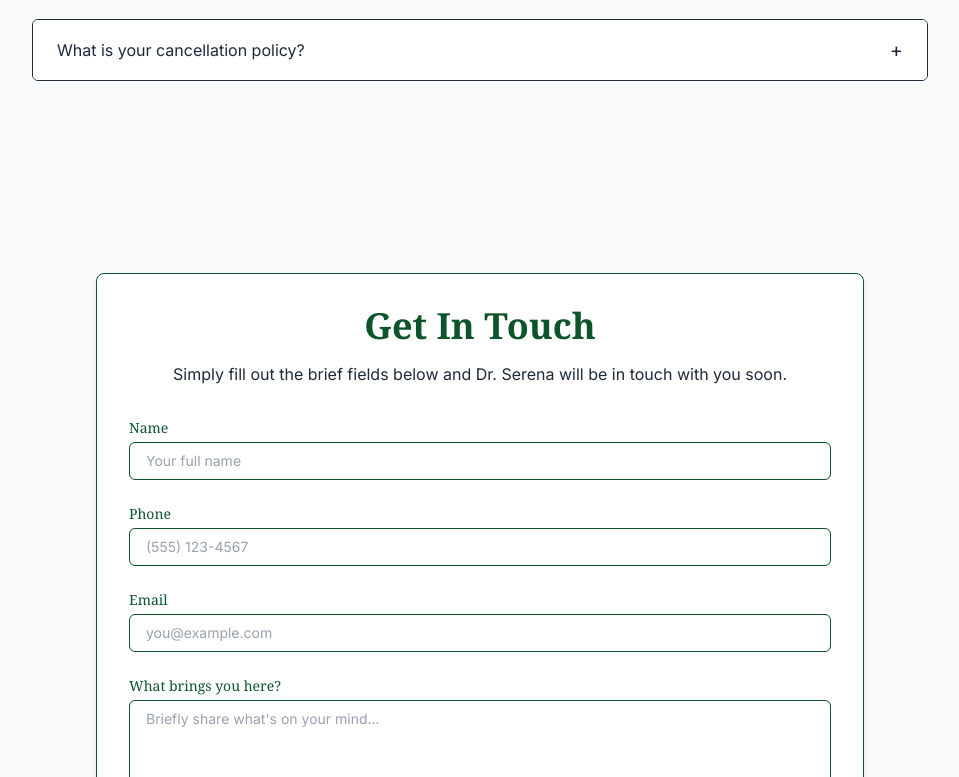
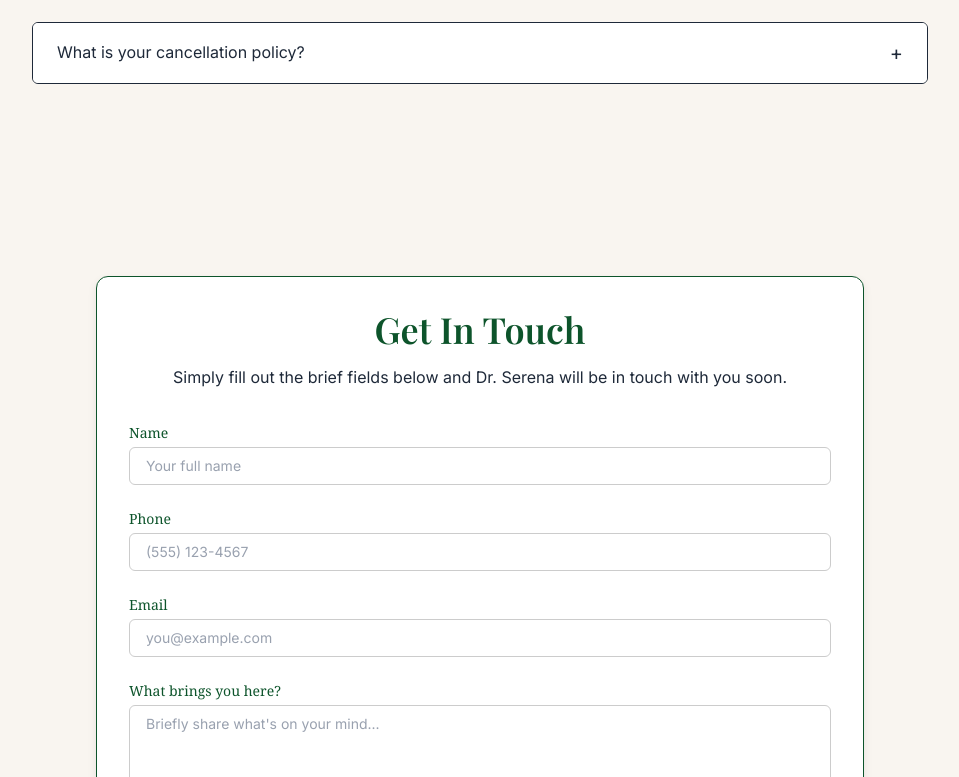
Before and after one commit to code-with-faraz/dr-serena-website, a Next.js app: page / in a window 1280 px wide. Shown: the part 2636-3413 px from the top of the page, without its empty margins (160-1119 px from the left). Built offline with nearby package versions, Linux system fonts and the light colour scheme.

Commit message:
Some styles added

```diff
--- a/src/app/globals.css
+++ b/src/app/globals.css
@@ -10,3 +10,35 @@ body {
 html {
   scroll-behavior: smooth;
 }
+
+body {
+  background-color: #f9f5f0; /* soft beige */
+  color: #2f2f2f; /* muted dark gray */
+  font-family: 'Inter', sans-serif;
+  line-height: 1.6;
+}
+
+/* Section backgrounds */
+section {
+  background-color: transparent; /* inherit soft beige */
+  padding: 6rem 1.5rem;
+}
+
+/* Headings */
+h1, h2, h3 {
+  font-family: 'Playfair Display', serif;
+}
+
+/* Input fields */
+input, textarea, select {
+  background-color: white;
+  border: 1px solid #ccc;
+  color: #333;
+}
+
+/* Optional soft shadow look */
+.shadow-md, .box {
+  box-shadow: 0 4px 10px rgba(0, 0, 0, 0.08);
+  border-radius: 0.75rem;
+  background-color: #fff;
+}
--- a/src/sections/ServicesSection.jsx
+++ b/src/sections/ServicesSection.jsx
@@ -24,7 +24,7 @@ export default function ServicesSection() {
     <section id="services" className="py-24 px-6 md:px-12 bg-white text-gray-800">
       <div className="max-w-7xl mx-auto text-center">
         <h2 className="text-3xl sm:text-4xl font-serif font-semibold text-gray-900 mb-14">
-          Services Offered
+          Areas of focus
         </h2>
 
         <div className="grid gap-12 md:grid-cols-3">
```
